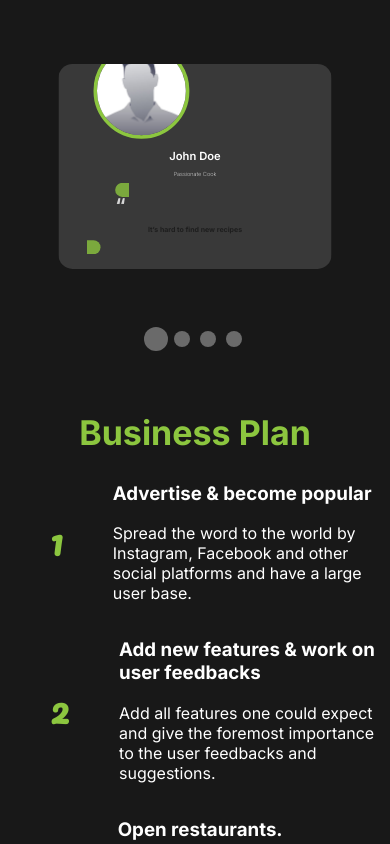
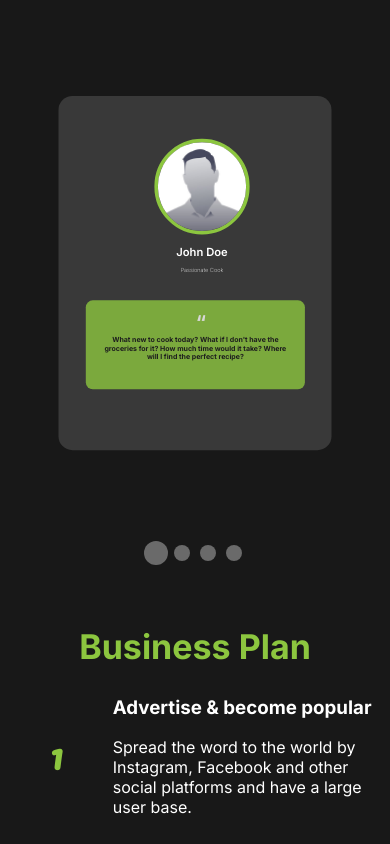
Before and after one commit to DS-Infinity/RecipeSafariPromotion, a Next.js app: page / in a window 390 px wide. Shown: the part 3600-4444 px from the top of the page. Built offline with nearby package versions, Linux system fonts and the light colour scheme.

Commit message:
fixed the slider

```diff
--- a/pages/index.js
+++ b/pages/index.js
@@ -13,7 +13,7 @@ export default function Home() {
 			<HomeSection />
 			<OurAim />
 			<h2 className="target-audience">Target Audience</h2>
-			<Slider />
+			<Slider className="slider-main" />
 			<About />
 		</div>
 	);
--- a/public/target_audience.js
+++ b/public/target_audience.js
@@ -3,24 +3,24 @@ module.exports = [
     img: "./Aahan.png",
     name: "John Doe",
     desig: "Passionate Cook",
-    comments: "It’s hard to find new recipes",
+    comments: "What new to cook today? What if I don't have the groceries for it? How much time would it take? Where will I find the perfect recipe?",
   },
   {
     img: "./Shivanya.png",
     name: "Lara Ipsum",
-    desig: "Passionate Cook",
-    comments: "It’s hard to find new recipes",
+    desig: "A mother",
+    comments: "It’s hard to find new recipes, everyday thinking of a new recipe can be stressful and sometimes children also get fed up of eating the same meal everyday.",
   },
   {
     img: "./Daksh.png",
     name: "Tony Steak",
-    desig: "Passionate Cook",
-    comments: "It’s hard to find new recipes",
+    desig: "Self-made Cook",
+    comments: "I want to take part in cooking challenges, with other people who cook, to get to know more about new flavours.",
   },
   {
     img: "./Daksh.png",
     name: "Lily Cyrus",
-    desig: "Passionate Cook",
-    comments: "It’s hard to find new recipes",
+    desig: "Cook",
+    comments: "During qurantine I binged watched all the recipes on youtube, I want to try something new with some new ingredients; adding some spice to my cooking skills.",
   },
 ];
--- a/styles/responsive.css
+++ b/styles/responsive.css
@@ -78,8 +78,6 @@
 	}
 }
 
-
-
 @media screen and (max-width: 720px) {
 	.label {
 		display: none;
@@ -120,10 +118,10 @@
 		/* margin-top: -10px; */
 	}
 
-  .slider__comments {
+	/* .slider__comments {
 		height: 100px;
 		width: 100px;
-  }
+	} */
 	.comma {
 		color: var(--secondary);
 		font-size: 1.7rem;
@@ -244,17 +242,35 @@
 		font-size: 1.7rem;
 		/* margin-top: 10px; */
 		top: 15px;
+		right: 40%;
 	}
 
 	.slider__comments > p {
-    margin-top: 40px;
+		margin-top: 50px;
 		font-size: 10px;
+		text-align: center;
 	}
 
 	.slider {
 		display: block;
 		align-content: center;
 		padding: none;
+		height: 150vh;
+		/* position: absolute; */
+	}
+	.slider__target-audience {
+		height: 190vh;
+		width: 100vw;
+		top: 36%;
+		display: block;
+		position: relative;
+	}
+
+	.slider__comments {
+		position: absolute;
+		top: 50%;
+		width: 70%;
+		left: 0%;
 	}
 }
 
--- a/styles/slider.css
+++ b/styles/slider.css
@@ -1,3 +1,6 @@
+.slider-main {
+	height: 200vh;
+}
 .slider {
 	display: flex;
 	height: 70vh;
@@ -118,13 +121,13 @@
 	display: block;
 	overflow: hidden;
 	position: relative;
-	height: 00%;
+	height: 60vh;
 	width: 100%;
 }
 .awssld__container {
 	display: block;
 	width: 100%;
-	height: 0;
+	height: 00vh;
 	padding-bottom: var(--slider-height-percentage);
 }
 @media all and (max-width: 500px) {
```
Lines whose indentation alone changed are shown as unchanged.
